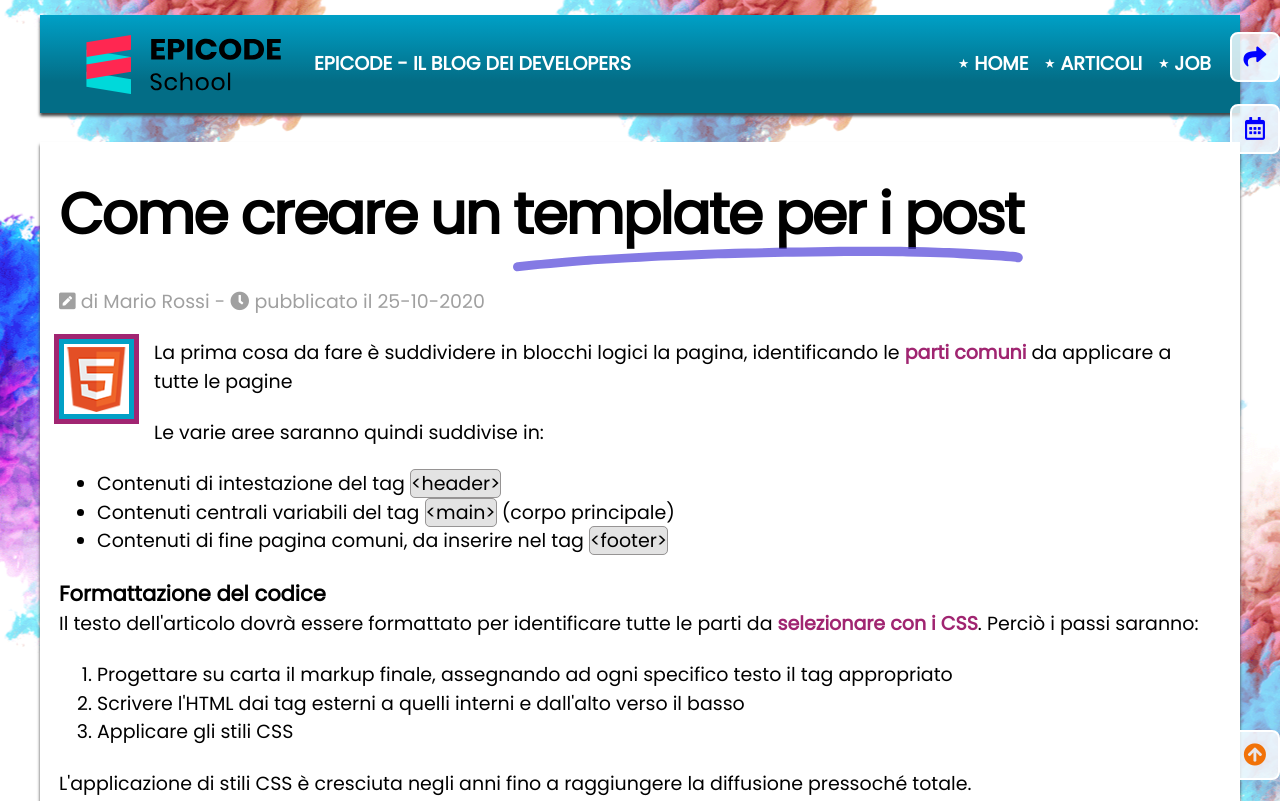
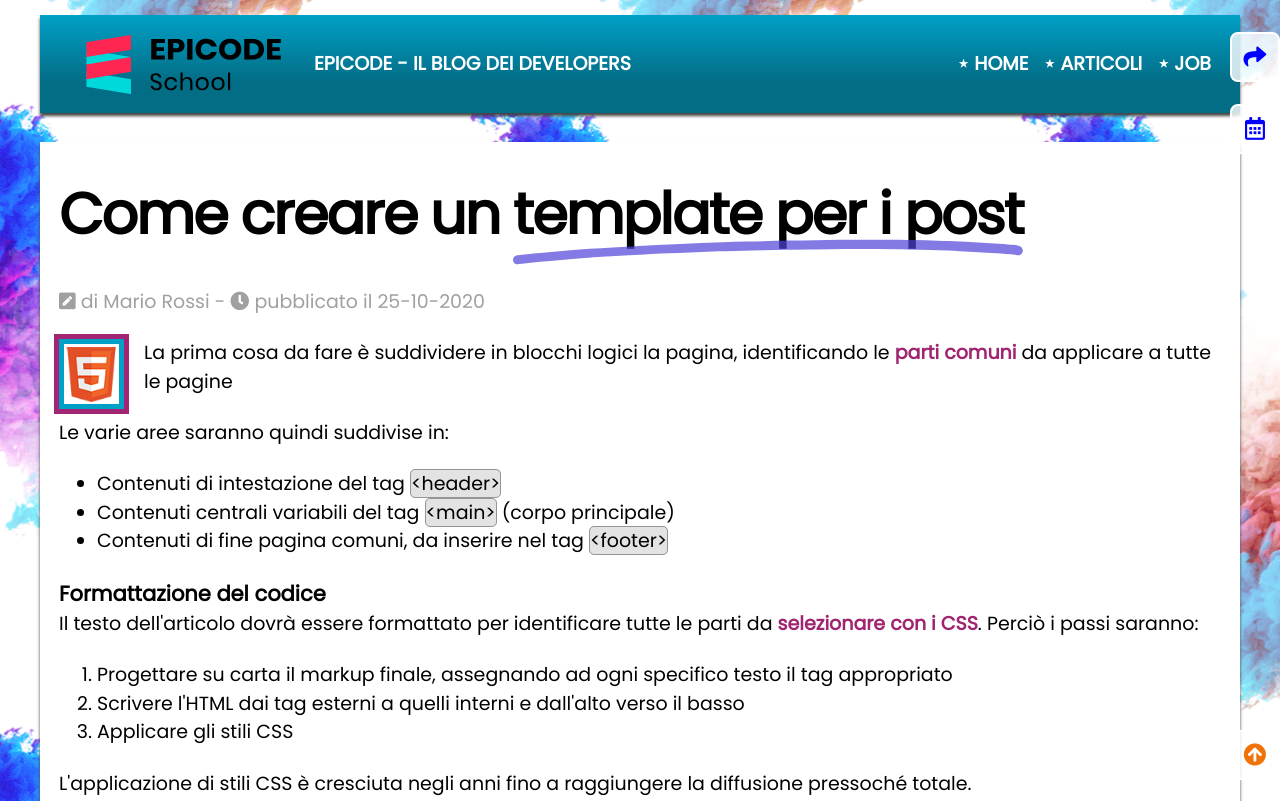
Before and after one commit to Gianlu201/FS0924_S5-L2, a plain HTML site: page index.html in a window 1280 px wide. Shown: the top 801 px of the page. Drawn offline with Linux system fonts and the light colour scheme; files that its build step writes are made by us from their sources; files whose address does not match are found by name.

Commit message:
size 1200 done

```diff
--- a/assets/css/style.css
+++ b/assets/css/style.css
@@ -36,7 +36,7 @@ hr {
   }
 
   .container {
-    width: 1200px;
+    max-width: 1200px;
     margin: 0 auto;
   }
 }
@@ -264,7 +264,7 @@ iframe {
 }
 
 @media screen and (min-width: 992px) {
-  article #ContainerLogoHtml #logoHtml {
+  article #logoHtml {
     width: 90px;
     height: 95px;
   }
@@ -284,7 +284,11 @@ iframe {
 }
 
 @media screen and (min-width: 1200px) {
-  article #ContainerLogoHtml #logoHtml {
+  h1 #titleWords span {
+    bottom: -18px;
+  }
+
+  article #logoHtml {
     width: 65px;
     height: 70px;
   }
@@ -371,18 +375,25 @@ button {
 }
 
 @media screen and (min-width: 1200px) {
-  iframe,
+  #iframeContainer,
   section {
     display: inline-block;
-    width: 48%;
+    width: 49.9%;
     border-radius: 20px;
     vertical-align: top;
     margin: 0 auto 2em;
     height: 220px;
+    margin-inline-end: -5px;
+    margin-top: 40px;
+  }
+
+  iframe {
+    height: 100%;
   }
 
   section {
     font-size: 1em;
+    margin-right: 0;
   }
 }
 
@@ -432,6 +443,9 @@ aside div p:last-child {
   border: 2px solid white;
   border-radius: 8px;
   font-size: 1.2em;
+}
+
+#lateralButtons div a {
   color: blue;
 }
 
--- a/index.html
+++ b/index.html
@@ -22,7 +22,7 @@
     <link rel="stylesheet" href="./assets/css/style.css" />
   </head>
 
-  <body>
+  <body id="body">
     <div class="container">
       <header>
         <div>
@@ -233,9 +233,19 @@
         </aside>
 
         <div id="lateralButtons">
-          <div id="social"><i class="fas fa-share"></i></div>
-          <div id="calendar"><i class="far fa-calendar-alt"></i></div>
-          <div id="goTop"><i class="fas fa-arrow-circle-up"></i></div>
+          <div id="social">
+            <a href="https://www.facebook.com/?locale=it_IT"
+              ><i class="fas fa-share"></i
+            ></a>
+          </div>
+          <div id="calendar">
+            <a href="https://calendar.google.com/calendar/u/0/r"
+              ><i class="far fa-calendar-alt"></i
+            ></a>
+          </div>
+          <div id="goTop">
+            <a href="#body"><i class="fas fa-arrow-circle-up"></i></a>
+          </div>
         </div>
       </main>
 
```
